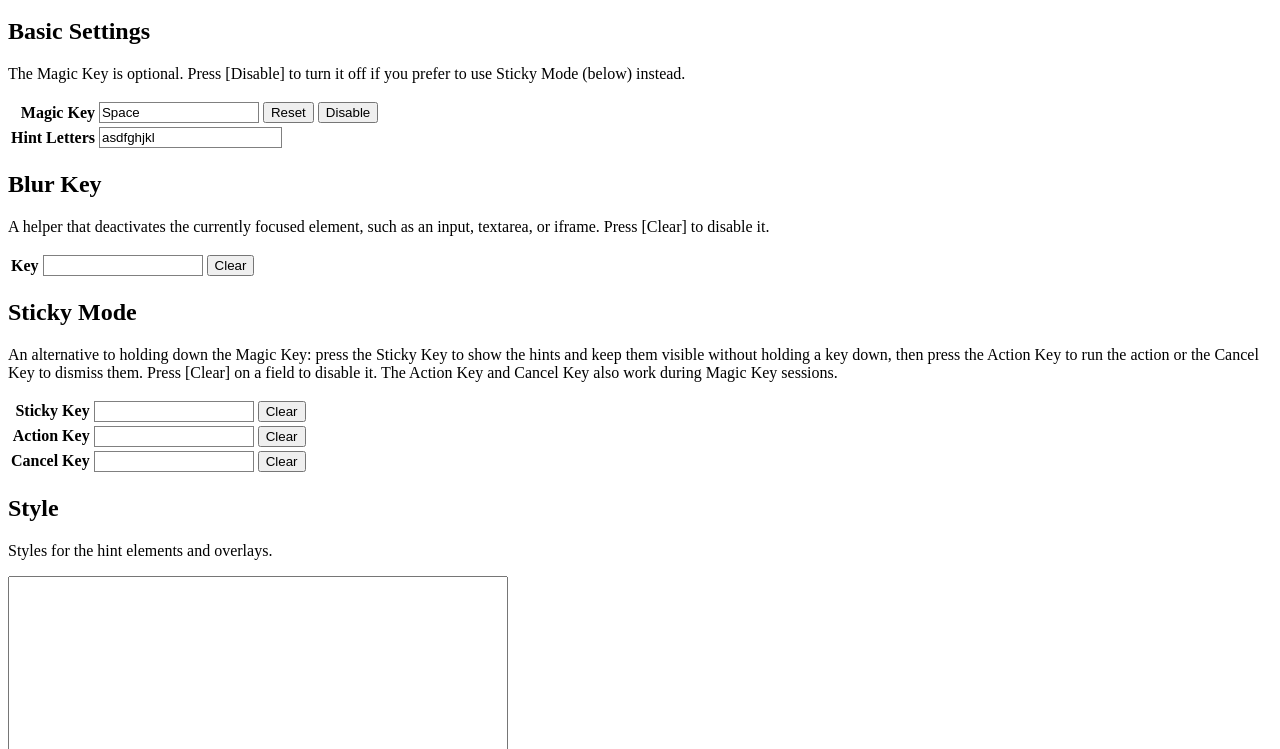
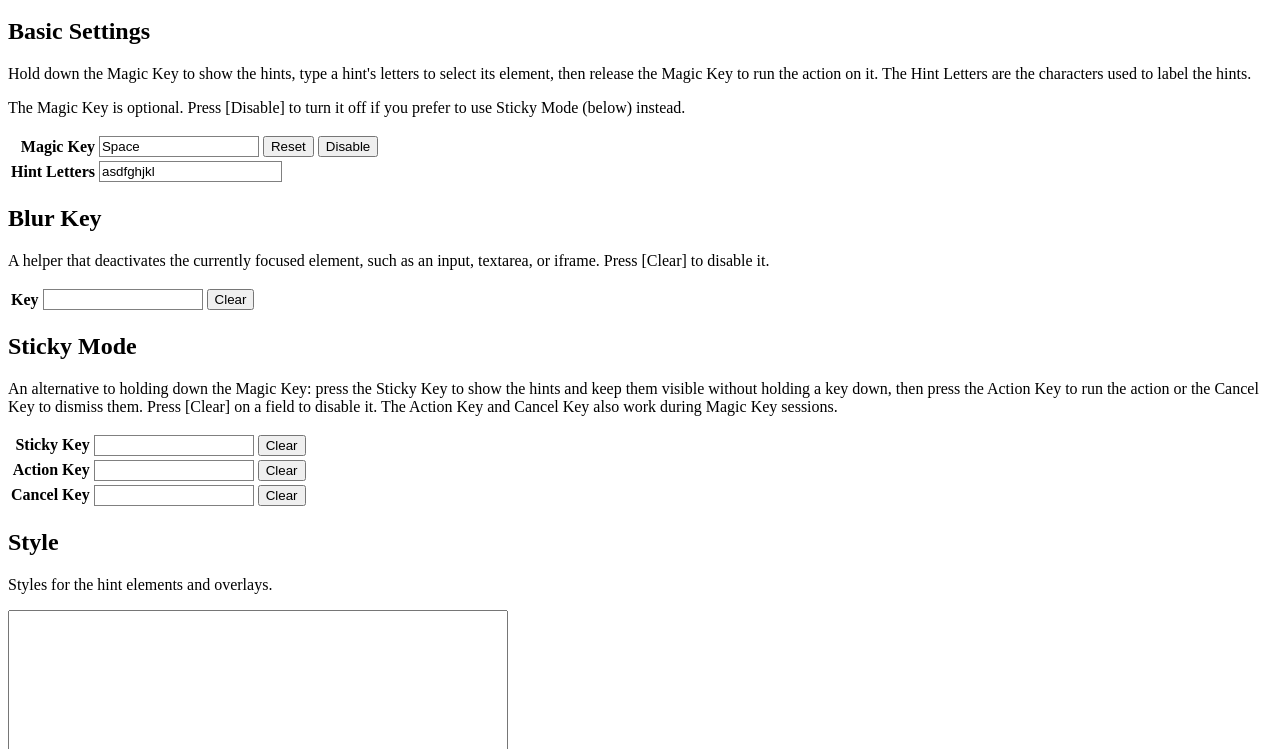
Before and after one commit to kui/knavi, a website: page src/options.html in a window 1280 px wide. Shown: the part 51-800 px from the top of the page. Drawn offline with Linux system fonts and the light colour scheme.

Commit message:
Add a Magic Key description to the options page

```diff
--- a/src/options.html
+++ b/src/options.html
@@ -21,6 +21,11 @@
     <storage-form storage-area="chrome-sync">
       <div id="key-conflicts" role="alert" hidden></div>
       <h2>Basic Settings</h2>
+      <p>
+        Hold down the Magic Key to show the hints, type a hint's letters to
+        select its element, then release the Magic Key to run the action on it.
+        The Hint Letters are the characters used to label the hints.
+      </p>
       <p>
         The Magic Key is optional. Press [Disable] to turn it off if you prefer
         to use Sticky Mode (below) instead.
```
